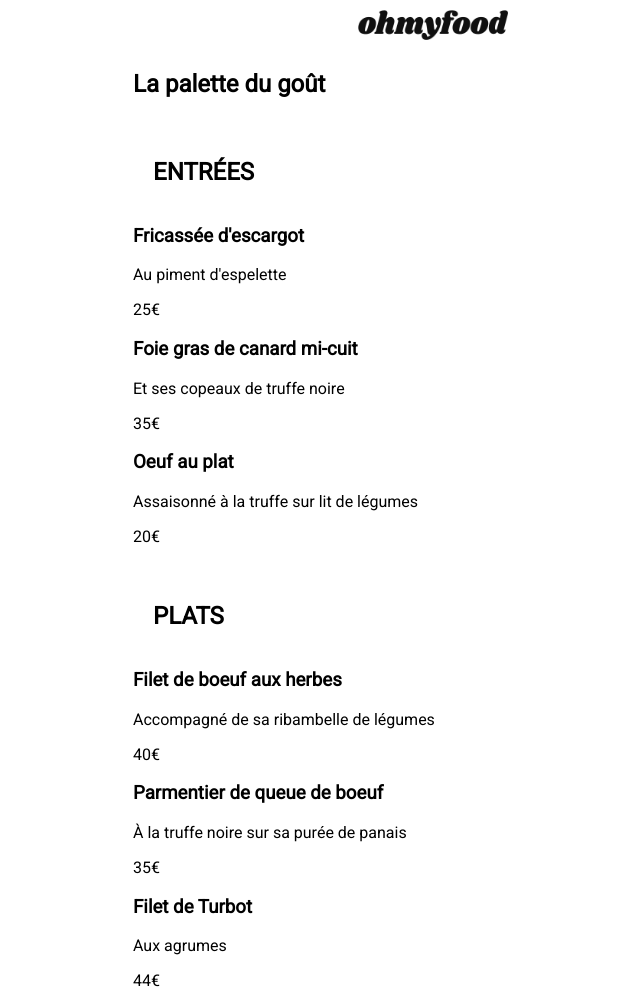
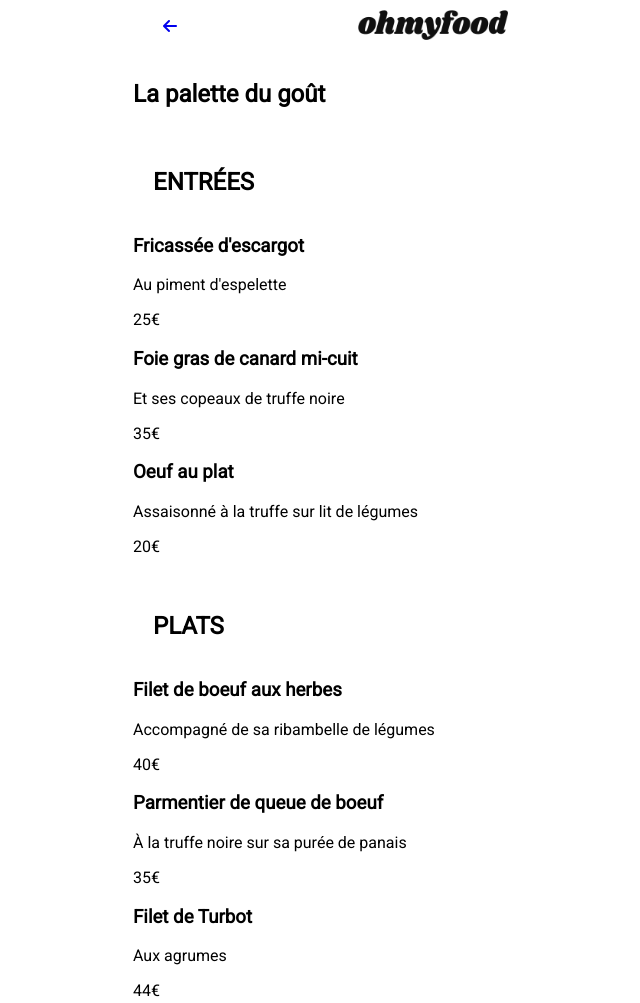
Before and after one commit to Arlyms/NathanLesueur_3_10052021, a plain HTML site: page menu_1.html in a window 1280 px wide. Shown: the top 1003 px of the page, without its empty margins (207-847 px from the left). Drawn offline with Linux system fonts and the light colour scheme; a web font is replaced by a local one.

Commit message:
Fleche retour menu

```diff
--- a/menu_1.html
+++ b/menu_1.html
@@ -16,6 +16,9 @@
 			<header>
 				<div class="logo_ohmyfood">
 					<img src="images/logo/ohmyfood.png" alt="logo Ohmyfood"/>
+					<div class="arrow">
+						<a href="index.html"><i class="fas fa-arrow-left"></i></a>
+					</div>
 				</div>
 			</header>
 			<!-- Section: Menu-->
--- a/scss/main.scss
+++ b/scss/main.scss
@@ -49,17 +49,28 @@ h2
 
 .logo_ohmyfood
 {
-	display: flex;
+	display: block;
 	align-items: center;
 	height: 50px;
-		& img {
+	position: relative;
+		& img
+		{
 			width: 150px;
 			height: 30px;
 			display: block;
 			margin-right: auto;
 			margin-left: auto;
+			margin-top: 10px;
+		}
+		.arrow
+		{
+			position: absolute;
+			left: 30px;
+			top: 7px;
+			color:#353535;
 		}
 }
+
 
 #recherches
 {
```
Also changed, not shown: menu_2.html (+3 -0 lines), menu_3.html (+3 -0 lines), menu_4.html (+3 -0 lines), css/main.css, css/main.min.css, 2 other files.
